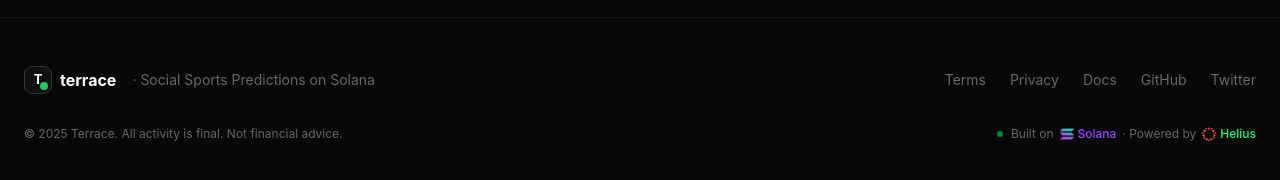
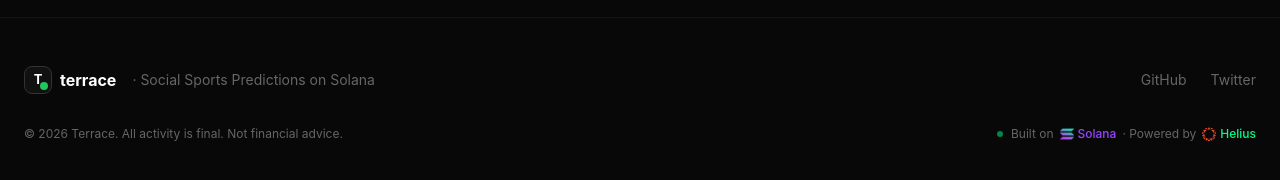
Before and after one commit to lopeselio/terrace-xyz, a Next.js app in the folder packages/landing/: page / in a window 1280 px wide. Shown: the part 11140-11320 px from the top of the page. Built offline with nearby package versions, Linux system fonts and the light colour scheme.

Commit message:
fix(landing): update footer to 2026, remove placeholder links, set GitHub URL

```diff
--- a/packages/landing/app/components/Footer.tsx
+++ b/packages/landing/app/components/Footer.tsx
@@ -17,17 +17,15 @@ export default function Footer() {
           {/* Links */}
           <div className="flex gap-6 text-sm text-text-muted">
             {[
-              { label: "Terms", href: "#" },
-              { label: "Privacy", href: "#" },
-              { label: "Docs", href: "#" },
-              { label: "GitHub", href: "#" },
+              { label: "GitHub", href: "https://github.com/lopeselio/terrace-xyz" },
               { label: "Twitter", href: "https://x.com/terrace_social" },
             ].map(({ label, href }) => (
               <a
                 key={label}
                 href={href}
                 className="hover:text-white transition-colors"
-                {...(href !== "#" ? { target: "_blank", rel: "noopener noreferrer" } : {})}
+                target="_blank"
+                rel="noopener noreferrer"
               >
                 {label}
               </a>
@@ -37,7 +35,7 @@ export default function Footer() {
 
         <div className="mt-8 flex flex-col md:flex-row items-center justify-between gap-2 text-xs text-text-muted">
           <p>
-            © 2025 Terrace. All activity is final. Not financial advice.
+            © 2026 Terrace. All activity is final. Not financial advice.
           </p>
           <div className="flex items-center gap-2 flex-wrap">
             <span className="w-1.5 h-1.5 rounded-full bg-pitch animate-pulse flex-shrink-0" />
```
